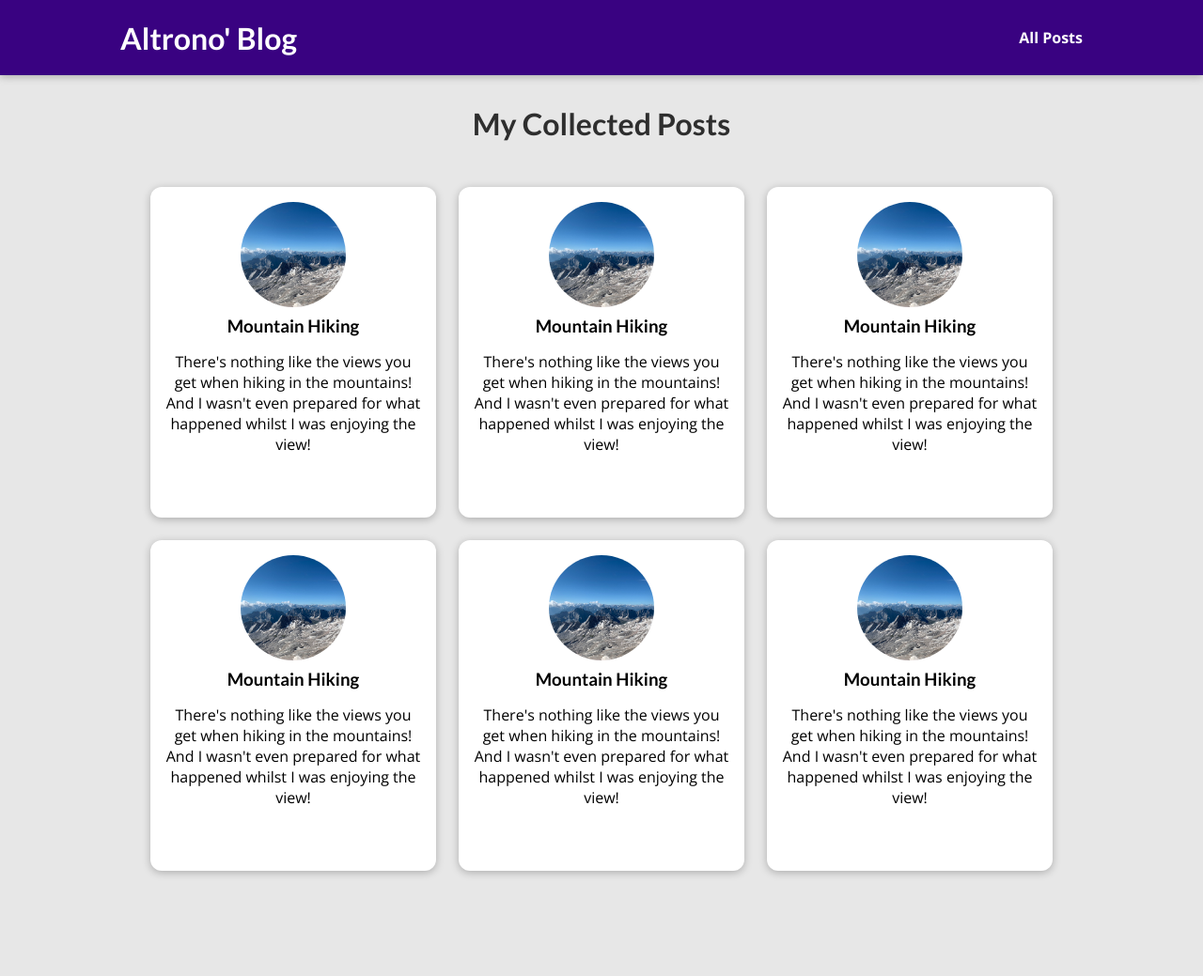
After one commit to altrono/my-blog, a Django app: template blog/templates/blog/all-posts.html in a window 1280 px wide. The commit adds this page. Shown: the whole page at 94% size. Run offline with Django 4.2, Linux system fonts and the light colour scheme; the template is opened without the code that fills it, so the values that code supplies are empty.

Commit message:
Added All Post Page and Styles

```diff
--- /dev/null
+++ b/blog/static/blog/all-posts.css
@@ -0,0 +1,43 @@
+body {
+  background-color: #e7e7e7;
+}
+
+#main-navigation {
+  background-color: #390281;
+  box-shadow: 0 2px 8px rgba(0, 0, 0, 0.25);
+}
+
+#all-posts {
+  margin: 7rem auto;
+  width: 90%;
+  max-width: 60rem;
+}
+
+#all-posts h2 {
+  text-align: center;
+  font-size: 2rem;
+  color: #2e2e2e;
+  margin: 3rem 0;
+}
+
+ul {
+  list-style: none;
+  margin: 0;
+  padding: 0;
+  display: grid;
+  grid-template-columns: repeat(auto-fill, minmax(17rem, 1fr));
+  gap: 1.5rem;
+}
+
+.post img {
+  width: 7rem;
+  height: 7rem;
+}
+
+.post a {
+  height: 22rem;
+  transform-origin: center;
+  box-shadow: 0 2px 8px rgba(0, 0, 0, 0.25);
+  border-radius: 12px;
+  background-color: white;
+}
--- /dev/null
+++ b/blog/static/blog/post.css
@@ -0,0 +1,43 @@
+.post {
+  display: flex;
+  flex-direction: column;
+  align-items: center;
+  text-align: center;
+}
+
+.post a {
+  text-decoration: none;
+  color: black;
+  transition: all 0.2s ease;
+  padding: 1rem;
+}
+
+.post a:hover,
+.post a:active {
+  transform: scale(1.1);
+  background-color: #390281;
+  color: white;
+}
+
+.post img {
+  width: 5rem;
+  height: 5rem;
+  object-fit: cover;
+  border-radius: 50%;
+}
+
+.post h3 {
+  margin: 0.25rem 0;
+}
+
+.post time {
+  color: #666666;
+  margin: 0.25rem;
+  font-style: italic;
+  font-size: 0.85rem;
+}
+
+.post:hover time,
+.post:active time {
+  color: white;
+}
--- /dev/null
+++ b/blog/templates/blog/all-posts.html
@@ -0,0 +1,24 @@
+{% extends "base.html" %}
+{% load static %}
+
+{% block title %}
+All My Posts
+{% endblock %}
+
+{% block css_files %}
+<link rel="stylesheet" href="{% static 'blog/post.css' %}">
+<link rel="stylesheet" href="{% static 'blog/all-posts.css' %}">
+{% endblock %}
+{% block content %}
+<section id="all-posts">
+    <h2>My Collected Posts</h2>
+    <ul>
+        {% include 'blog/includes/post.html' %}
+        {% include 'blog/includes/post.html' %}
+        {% include 'blog/includes/post.html' %}
+        {% include 'blog/includes/post.html' %}
+        {% include 'blog/includes/post.html' %}
+        {% include 'blog/includes/post.html' %}
+    </ul>
+</section>
+{% endblock %}
--- /dev/null
+++ b/blog/templates/blog/includes/post.html
@@ -0,0 +1,16 @@
+{% load static %}
+<li>
+  <article class="post">
+      <a href="">
+          <img src="{% static 'blog/images/mountains.jpg' %}" alt="Mountain Hiking" />
+          <div class="post__content">
+              <h3>Mountain Hiking</h3>
+              <p>
+                  There's nothing like the views you get
+                  when hiking in the mountains! And I wasn't even prepared
+                  for what happened whilst I was enjoying the view!
+              </p>
+          </div>
+      </a>
+  </article>
+</li>
--- a/blog/views.py
+++ b/blog/views.py
@@ -5,7 +5,7 @@ def starting_page(request):
     return render(request, 'blog/index.html')
 
 def posts(request):
-    pass
+    return render(request, 'blog/all-posts.html')
 
 def post_detail(request):
     pass
--- a/templates/base.html
+++ b/templates/base.html
@@ -8,6 +8,12 @@
     {% block css_files %}{% endblock %}
 </head>
 <body>
+    <header id="main-navigation">
+        <h1><a href="">Altrono' Blog</a></h1>
+        <nav>
+            <a href="">All Posts</a>
+        </nav>
+    </header>
   {% block content %}
 
   {% endblock %}
```
Also changed, not shown: blog/templates/blog/index.html (+2 -21 lines).
